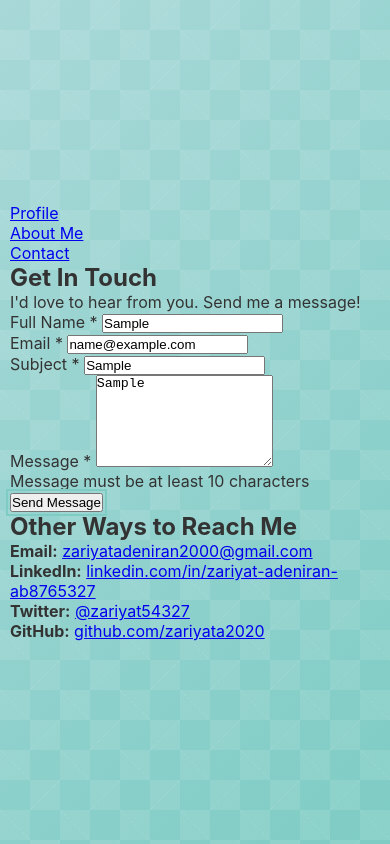
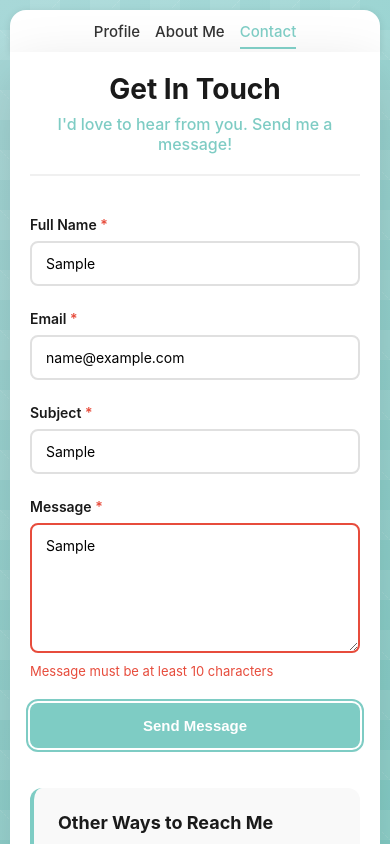
Before and after one commit to Zariyata2020/Profile-Card, a plain HTML site: page contact.html in a window 390 px wide. Both pictures are taken after typing "Sample", "name@example.com", "Sample", "Sample" into the empty fields and a click on the button "Send Message". Shown: the top 844 px of the page. Drawn offline with Linux system fonts and the light colour scheme.

Commit message:
Update styles.css

```diff
--- a/styles.css
+++ b/styles.css
@@ -9,8 +9,7 @@ html {
 }
 
 body {
-  font-family: -apple-system, BlinkMacSystemFont, "Segoe UI", Roboto,
-    "Helvetica Neue", Arial, sans-serif;
+  font-family: -apple-system, BlinkMacSystemFont, "Segoe UI", Roboto, "Helvetica Neue", Arial, sans-serif;
   background: linear-gradient(135deg, #a8d8d8 0%, #7eccc4 100%);
   min-height: 100vh;
   display: flex;
@@ -39,11 +38,7 @@ body {
   left: 0;
   width: 100%;
   height: 100%;
-  background: linear-gradient(
-      45deg,
-      rgba(255, 255, 255, 0.1) 25%,
-      transparent 25%
-    ),
+  background: linear-gradient(45deg, rgba(255, 255, 255, 0.1) 25%, transparent 25%),
     linear-gradient(-45deg, rgba(255, 255, 255, 0.1) 25%, transparent 25%),
     linear-gradient(45deg, transparent 75%, rgba(255, 255, 255, 0.1) 75%),
     linear-gradient(-45deg, transparent 75%, rgba(255, 255, 255, 0.1) 75%);
@@ -62,7 +57,7 @@ body {
 
 .profile-card {
   background: white;
-  border-radius: 24px;
+  border-radius: 0 0 24px 24px;
   box-shadow: 0 20px 60px rgba(0, 0, 0, 0.15);
   overflow: hidden;
   display: grid;
@@ -77,6 +72,7 @@ body {
   box-shadow: 0 30px 80px rgba(0, 0, 0, 0.2);
 }
 
+/* New left column styling */
 .left-column {
   display: flex;
   flex-direction: column;
@@ -88,6 +84,294 @@ body {
   display: flex;
   flex-direction: column;
   gap: 16px;
+}
+
+.card-nav {
+  background: white;
+  border-radius: 24px 24px 0 0;
+  box-shadow: 0 2px 8px rgba(0, 0, 0, 0.1);
+  padding: 16px 40px;
+  margin-bottom: -1px;
+}
+
+.nav-links {
+  list-style: none;
+  display: flex;
+  gap: 40px;
+  justify-content: center;
+  align-items: center;
+  flex-wrap: wrap;
+}
+
+.nav-link {
+  text-decoration: none;
+  color: #333;
+  font-weight: 500;
+  font-size: 15px;
+  transition: color 0.3s ease;
+  position: relative;
+  padding-bottom: 6px;
+}
+
+.nav-link:hover,
+.nav-link:focus {
+  color: #7eccc4;
+  outline: none;
+}
+
+.nav-link.active {
+  color: #7eccc4;
+  border-bottom: 2px solid #7eccc4;
+}
+
+.about-card,
+.contact-card {
+  background: white;
+  border-radius: 0 0 24px 24px;
+  box-shadow: 0 20px 60px rgba(0, 0, 0, 0.15);
+  padding: 40px;
+  max-width: 1000px;
+  margin: 0 auto;
+}
+
+.about-header,
+.contact-header {
+  text-align: center;
+  margin-bottom: 40px;
+  border-bottom: 2px solid #f0f0f0;
+  padding-bottom: 20px;
+}
+
+.about-header h1,
+.contact-header h1 {
+  font-size: 36px;
+  font-weight: 700;
+  color: #1a1a1a;
+  margin-bottom: 8px;
+}
+
+.about-subtitle,
+.contact-subtitle {
+  font-size: 16px;
+  color: #7eccc4;
+  font-weight: 500;
+}
+
+.about-section {
+  margin-bottom: 32px;
+}
+
+.about-section h2 {
+  font-size: 20px;
+  font-weight: 700;
+  color: #1a1a1a;
+  margin-bottom: 12px;
+}
+
+.about-section p {
+  font-size: 15px;
+  line-height: 1.8;
+  color: #555;
+  margin: 0;
+}
+
+.about-list {
+  list-style: none;
+  padding: 0;
+  margin: 0;
+}
+
+.about-list li {
+  font-size: 15px;
+  line-height: 1.8;
+  color: #555;
+  padding-left: 24px;
+  margin-bottom: 12px;
+  position: relative;
+}
+
+.about-list li:before {
+  content: "✓";
+  position: absolute;
+  left: 0;
+  color: #7eccc4;
+  font-weight: bold;
+}
+
+.about-quote {
+  font-size: 16px;
+  line-height: 1.8;
+  color: #555;
+  border-left: 4px solid #7eccc4;
+  padding-left: 20px;
+  margin: 0;
+  font-style: italic;
+}
+
+.about-footer {
+  text-align: center;
+  margin-top: 40px;
+  padding-top: 20px;
+  border-top: 2px solid #f0f0f0;
+}
+
+.cta-button {
+  display: inline-block;
+  background: #7eccc4;
+  color: white;
+  padding: 12px 32px;
+  border-radius: 24px;
+  text-decoration: none;
+  font-weight: 600;
+  transition: all 0.3s ease;
+}
+
+.cta-button:hover,
+.cta-button:focus {
+  background: #5a9f99;
+  transform: translateY(-2px);
+  outline: none;
+}
+
+.contact-form {
+  margin-bottom: 40px;
+}
+
+.form-group {
+  margin-bottom: 24px;
+}
+
+.form-label {
+  display: block;
+  font-size: 14px;
+  font-weight: 600;
+  color: #1a1a1a;
+  margin-bottom: 8px;
+}
+
+.required {
+  color: #e74c3c;
+}
+
+.form-input,
+.form-textarea {
+  width: 100%;
+  padding: 12px 14px;
+  border: 2px solid #e0e0e0;
+  border-radius: 8px;
+  font-size: 14px;
+  font-family: inherit;
+  transition: border-color 0.3s ease, box-shadow 0.3s ease;
+}
+
+.form-input:focus,
+.form-textarea:focus {
+  outline: none;
+  border-color: #7eccc4;
+  box-shadow: 0 0 0 3px rgba(126, 204, 196, 0.1);
+}
+
+.form-input.error,
+.form-textarea.error {
+  border-color: #e74c3c;
+}
+
+.form-textarea {
+  resize: vertical;
+  min-height: 120px;
+}
+
+.error-message {
+  font-size: 13px;
+  color: #e74c3c;
+  margin-top: 6px;
+  display: none;
+}
+
+.error-message.show {
+  display: block;
+}
+
+.success-message {
+  background: #d4edda;
+  color: #155724;
+  padding: 14px 16px;
+  border-radius: 8px;
+  margin-bottom: 20px;
+  display: none;
+  border: 1px solid #c3e6cb;
+}
+
+.success-message.show {
+  display: block;
+}
+
+.submit-btn {
+  width: 100%;
+  background: #7eccc4;
+  color: white;
+  border: none;
+  padding: 14px 24px;
+  border-radius: 8px;
+  font-size: 15px;
+  font-weight: 600;
+  cursor: pointer;
+  transition: all 0.3s ease;
+}
+
+.submit-btn:hover {
+  background: #5a9f99;
+  transform: translateY(-2px);
+  box-shadow: 0 8px 20px rgba(126, 204, 196, 0.3);
+}
+
+.submit-btn:focus {
+  outline: 2px solid #5a9f99;
+  outline-offset: 2px;
+}
+
+.submit-btn:active {
+  transform: translateY(0);
+}
+
+.contact-methods {
+  background: #f9f9f9;
+  padding: 24px;
+  border-radius: 12px;
+  border-left: 4px solid #7eccc4;
+}
+
+.contact-methods h2 {
+  font-size: 18px;
+  font-weight: 700;
+  color: #1a1a1a;
+  margin-bottom: 16px;
+}
+
+.methods-list {
+  list-style: none;
+  padding: 0;
+  margin: 0;
+}
+
+.methods-list li {
+  font-size: 14px;
+  color: #555;
+  margin-bottom: 12px;
+  line-height: 1.6;
+}
+
+.methods-list a {
+  color: #7eccc4;
+  text-decoration: none;
+  font-weight: 500;
+  transition: color 0.3s ease;
+}
+
+.methods-list a:hover,
+.methods-list a:focus {
+  color: #5a9f99;
+  outline: none;
 }
 
 .avatar-section {
@@ -275,10 +559,7 @@ body {
 .connect-btn:active {
   transform: translateY(0);
 }
-
 /* RESPONSIVE DESIGN */
-
-/* Tablet (768px and below) */
 @media (max-width: 768px) {
   body {
     min-height: 100vh;
@@ -301,6 +582,14 @@ body {
   .avatar {
     width: 160px;
     height: 160px;
+  }
+
+  .card-nav {
+    padding: 12px 30px;
+  }
+
+  .nav-links {
+    gap: 30px;
   }
 }
 
@@ -350,6 +639,31 @@ body {
   .connect-btn {
     width: 100%;
   }
+
+  .card-nav {
+    padding: 12px 20px;
+    border-radius: 16px 16px 0 0;
+  }
+
+  .nav-links {
+    gap: 15px;
+    font-size: 13px;
+  }
+
+  .about-card,
+  .contact-card {
+    padding: 20px;
+    border-radius: 0 0 16px 16px;
+  }
+
+  .about-header h1,
+  .contact-header h1 {
+    font-size: 28px;
+  }
+
+  .about-section h2 {
+    font-size: 18px;
+  }
 }
 
 a:focus-visible,
@@ -358,7 +672,6 @@ button:focus-visible {
   outline-offset: 2px;
 }
 
-/* High contrast mode support */
 @media (prefers-contrast: more) {
   .profile-card {
     border: 2px solid #333;
@@ -369,7 +682,6 @@ button:focus-visible {
   }
 }
 
-/* Reduced motion support */
 @media (prefers-reduced-motion: reduce) {
   * {
     animation-duration: 0.01ms !important;
```
